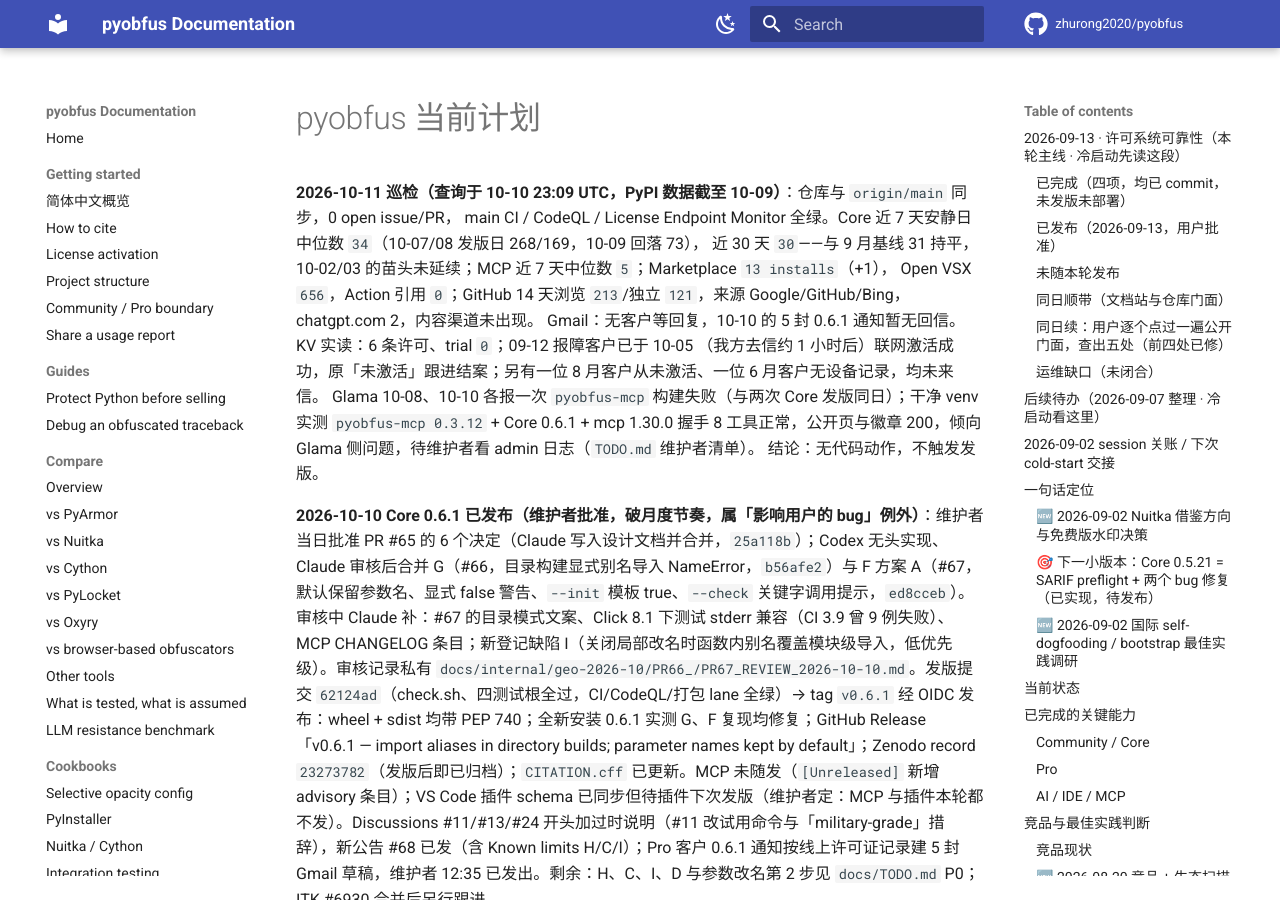
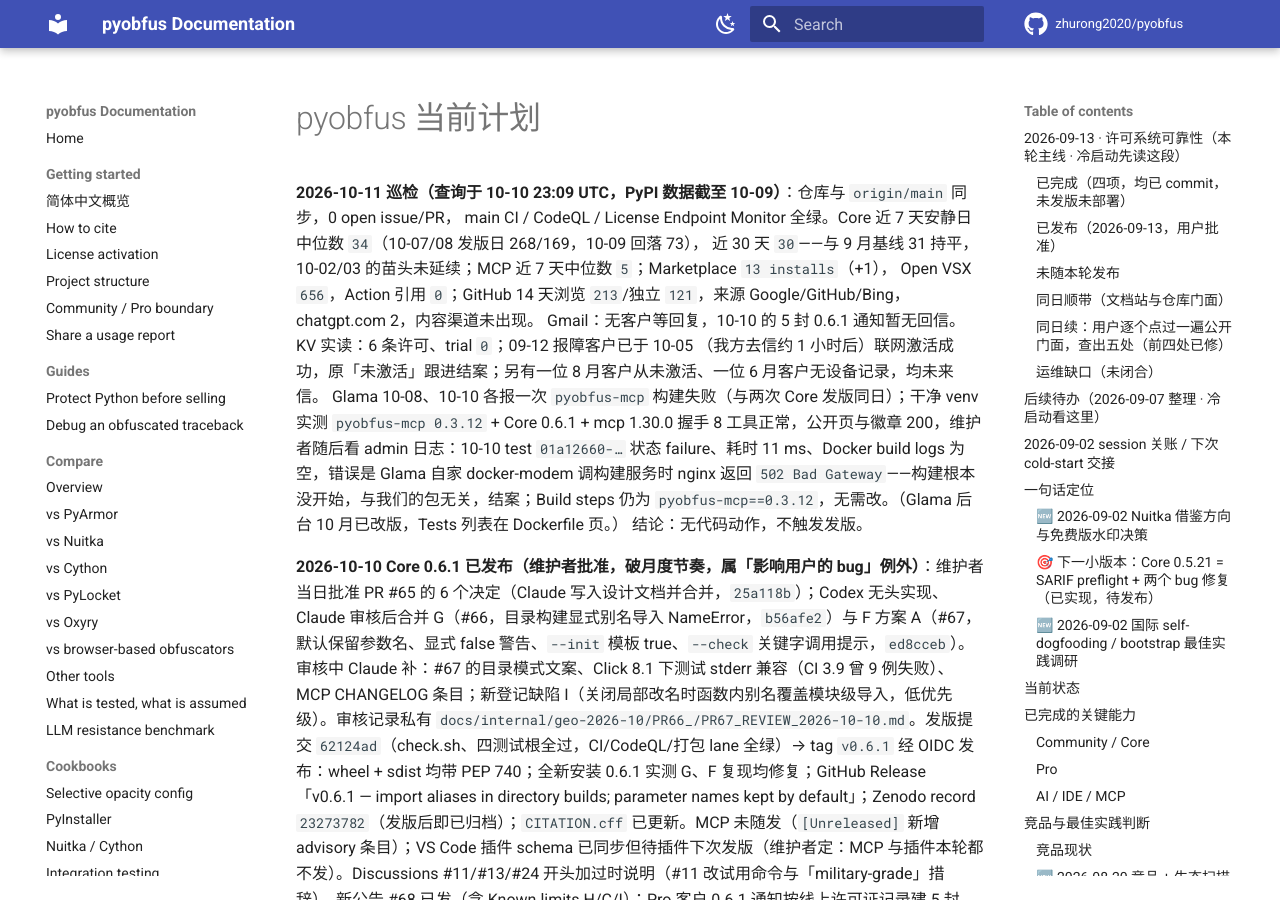
Before and after one commit to zhurong2020/pyobfus, an MkDocs documentation site: the page built from docs/CURRENT_PLAN_ZH.md, in a window 1280 px wide and 900 px high. Built offline with MkDocs 1.6.1 and Material for MkDocs 9.7.7, drawn with Linux system fonts in a browser that asks for light colours; comment, search, counter and statistics services are not loaded.

Commit message:
docs: close Glama build failures (Glama-side 502, build never started)
Co-Authored-By: Claude Opus 5.5 <noreply@anthropic.com>

```diff
--- a/docs/CURRENT_PLAN_ZH.md
+++ b/docs/CURRENT_PLAN_ZH.md
@@ -7,7 +7,7 @@ Open VSX `656`，Action 引用 `0`；GitHub 14 天浏览 `213`/独立 `121`，
 Gmail：无客户等回复，10-10 的 5 封 0.6.1 通知暂无回信。KV 实读：6 条许可、trial `0`；09-12 报障客户已于 10-05
 （我方去信约 1 小时后）联网激活成功，原「未激活」跟进结案；另有一位 8 月客户从未激活、一位 6 月客户无设备记录，均未来信。
 Glama 10-08、10-10 各报一次 `pyobfus-mcp` 构建失败（与两次 Core 发版同日）；干净 venv 实测 `pyobfus-mcp 0.3.12` +
-Core 0.6.1 + mcp 1.30.0 握手 8 工具正常，公开页与徽章 200，倾向 Glama 侧问题，待维护者看 admin 日志（`TODO.md` 维护者清单）。
+Core 0.6.1 + mcp 1.30.0 握手 8 工具正常，公开页与徽章 200，维护者随后看 admin 日志：10-10 test `01a12660-…` 状态 failure、耗时 11 ms、Docker build logs 为空，错误是 Glama 自家 docker-modem 调构建服务时 nginx 返回 `502 Bad Gateway`——构建根本没开始，与我们的包无关，结案；Build steps 仍为 `pyobfus-mcp==0.3.12`，无需改。（Glama 后台 10 月已改版，Tests 列表在 Dockerfile 页。）
 结论：无代码动作，不触发发版。
 
 **2026-10-10 Core 0.6.1 已发布（维护者批准，破月度节奏，属「影响用户的 bug」例外）**：维护者当日批准 PR #65 的 6 个决定（Claude 写入设计文档并合并，`25a118b`）；Codex 无头实现、Claude 审核后合并 G（#66，目录构建显式别名导入 NameError，`b56afe2`）与 F 方案 A（#67，默认保留参数名、显式 false 警告、`--init` 模板 true、`--check` 关键字调用提示，`ed8cceb`）。审核中 Claude 补：#67 的目录模式文案、Click 8.1 下测试 stderr 兼容（CI 3.9 曾 9 例失败）、MCP CHANGELOG 条目；新登记缺陷 I（关闭局部改名时函数内别名覆盖模块级导入，低优先级）。审核记录私有 `docs/internal/geo-2026-10/PR66_/PR67_REVIEW_2026-10-10.md`。发版提交 `62124ad`（check.sh、四测试根全过，CI/CodeQL/打包 lane 全绿）→ tag `v0.6.1` 经 OIDC 发布：wheel + sdist 均带 PEP 740；全新安装 0.6.1 实测 G、F 复现均修复；GitHub Release「v0.6.1 — import aliases in directory builds; parameter names kept by default」；Zenodo record `23273782`（发版后即已归档）；`CITATION.cff` 已更新。MCP 未随发（`[Unreleased]` 新增 advisory 条目）；VS Code 插件 schema 已同步但待插件下次发版（维护者定：MCP 与插件本轮都不发）。Discussions #11/#13/#24 开头加过时说明（#11 改试用命令与「military-grade」措辞），新公告 #68 已发（含 Known limits H/C/I）；Pro 客户 0.6.1 通知按线上许可证记录建 5 封 Gmail 草稿，维护者 12:35 已发出。剩余：H、C、I、D 与参数改名第 2 步见 `docs/TODO.md` P0；ITK #6930 合并后另行跟进。
```
Also changed, not shown: docs/TODO.md (+1 -6 lines).
